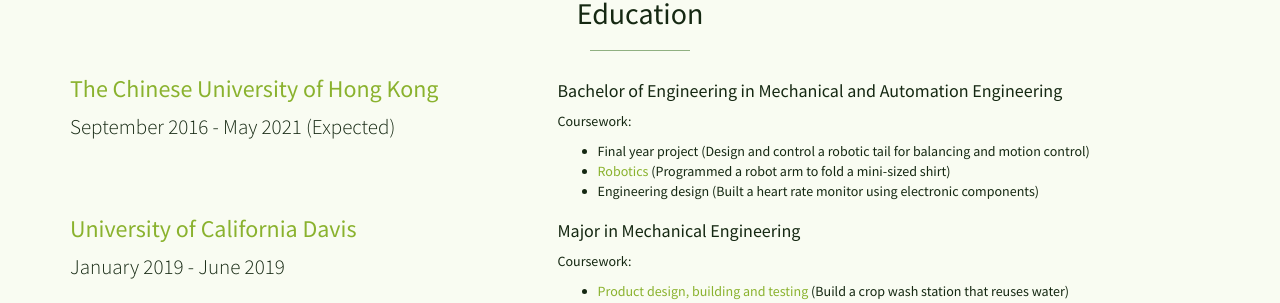
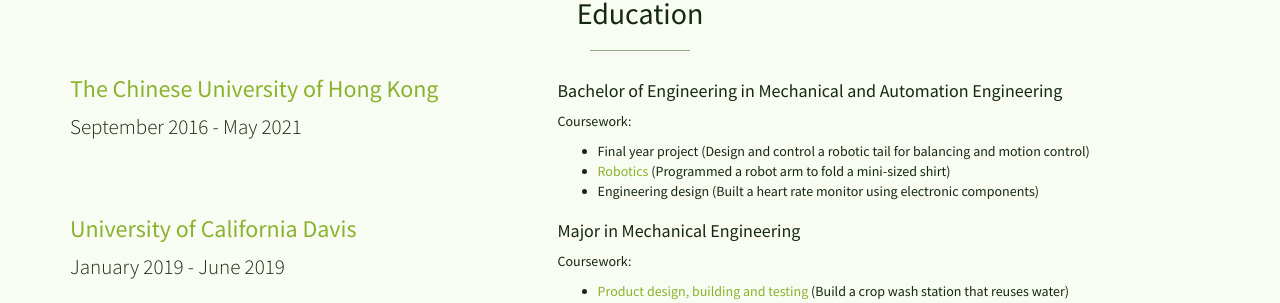
Before and after one commit to cheukyanlee/cheukyanlee.github.io, a Jekyll site: the page built from index.html, in a window 1280 px wide and 900 px high, scrolled down 826 px. Shown: the part 147-450 px from the top of the window. Built offline with Jekyll 4.4.1, drawn with Linux system fonts in a browser that asks for light colours.

Commit message:
Update education.html

```diff
--- a/_includes/education.html
+++ b/_includes/education.html
@@ -10,7 +10,7 @@
     <div class="row">
       <div class="col-md-5 text-left">
         <h3>The Chinese University of Hong Kong</h3>
-        <p class="lead">September 2016 - May 2021 (Expected)</p>
+        <p class="lead">September 2016 - May 2021</p>
       </div>
       <div class="col-md-7 text-left">
         <h4>Bachelor of Engineering in Mechanical and Automation Engineering</h4>
```
